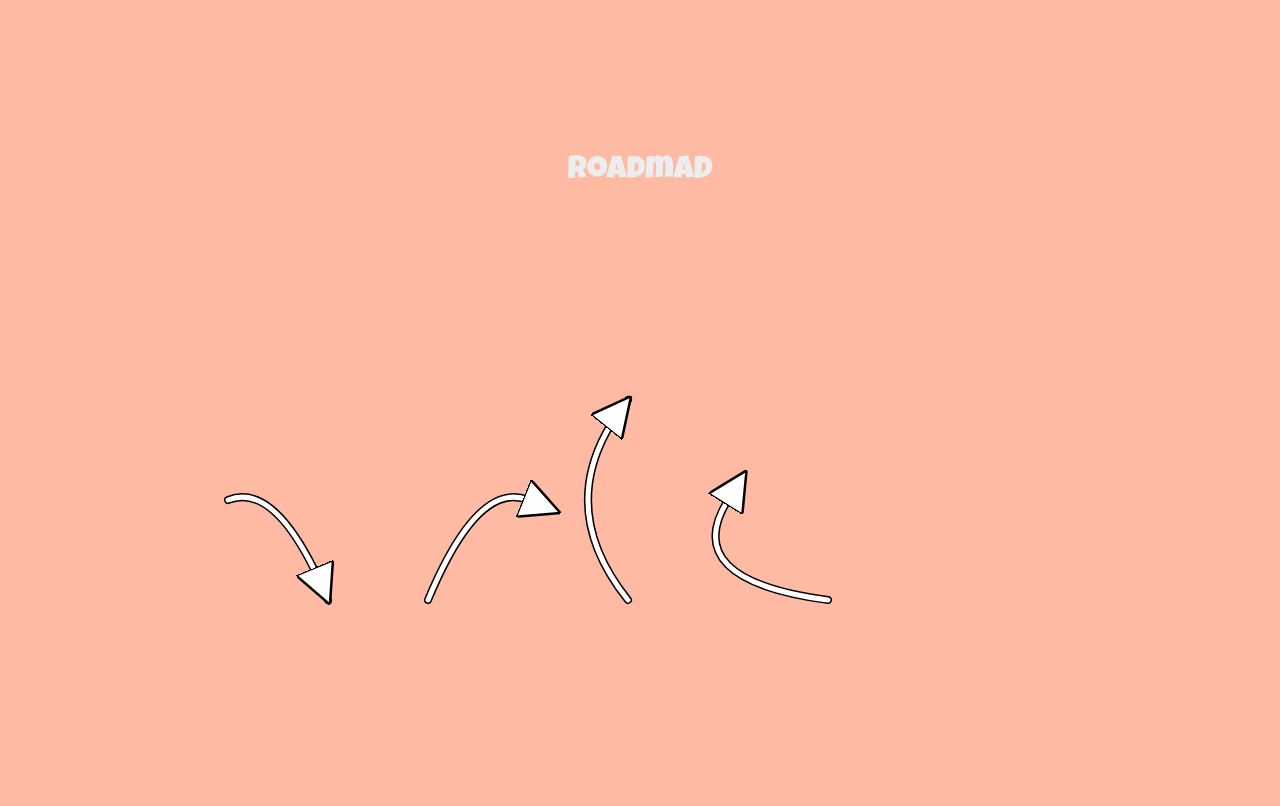
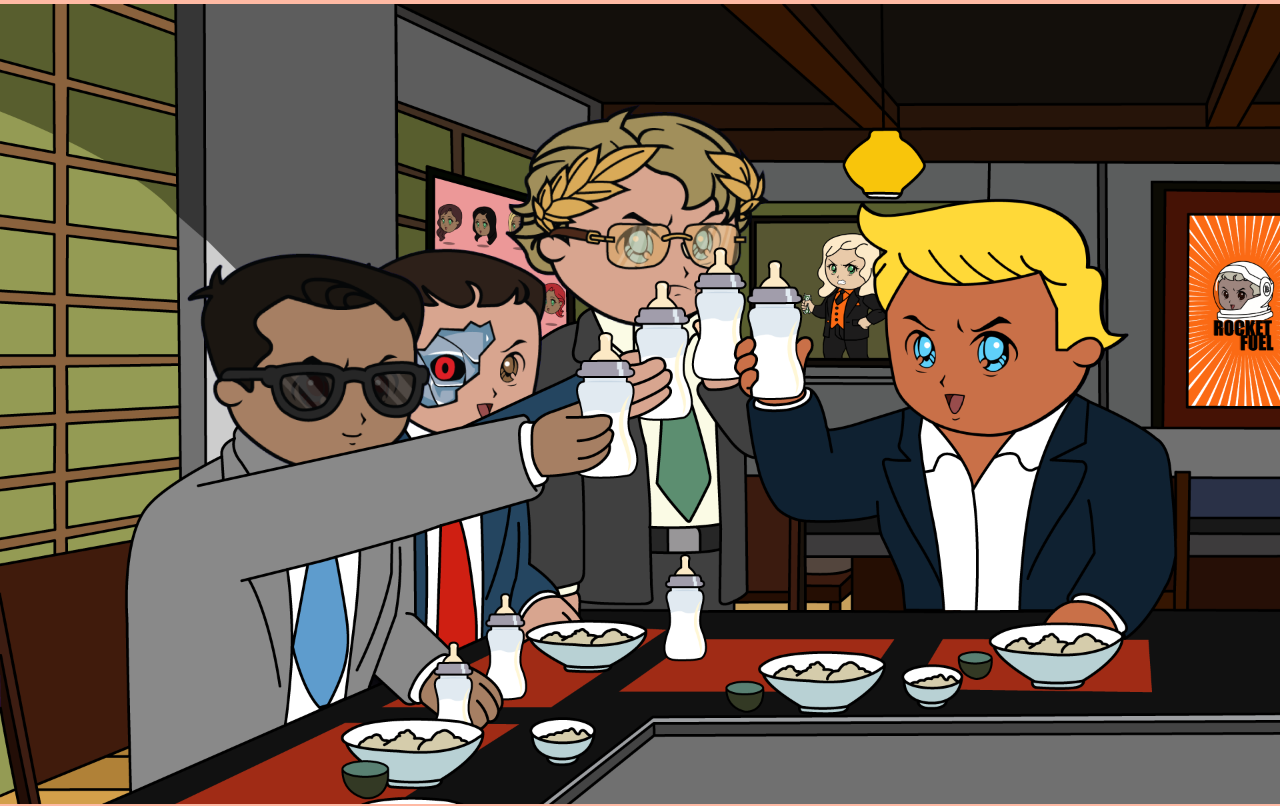
Before and after one commit to nolimitstx/bbc, a Next.js app: page / in a window 1280 px wide. Shown: the part 1600-2406 px from the top of the page. Built offline with nearby package versions, Linux system fonts and the light colour scheme; a web font is replaced by a local one; what @mui/material-nextjs would draw is missing.

Commit message:
hiding roadmap

```diff
--- a/src/app/page.tsx
+++ b/src/app/page.tsx
@@ -141,7 +141,7 @@ export default function Home() {
             </div>
           </div>
         </div>
-        <RoadMap />
+        {/* <RoadMap /> */}
         <div className={styles.mintWrapper}>
           <figure className={styles.slotWrapper}>
             <Image
```
